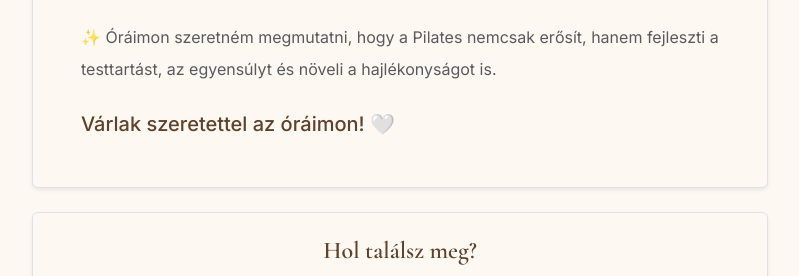
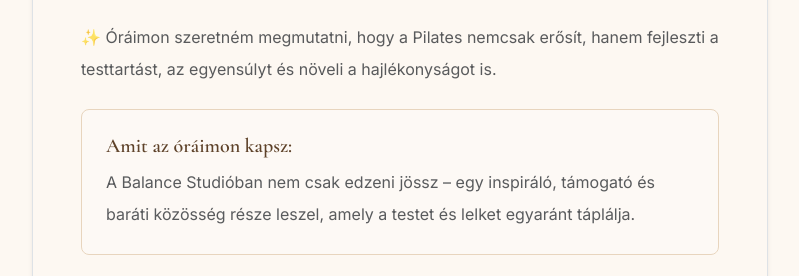
Before and after one commit to epatrik107/pilates, a plain HTML site: page about.html in a window 1280 px wide. Shown: the part 1047-1323 px from the top of the page, without its empty margins (240-1039 px from the left). Drawn offline with nearby package versions, Linux system fonts and the light colour scheme; no server answers.

Commit message:
Add callout box highlighting class benefits
Insert a sage-styled callout section into about.html with the heading "Amit az óráimon kapsz:" and a short paragraph promoting the studio's supportive, community-focused approach and holistic benefits. Uses existing design classes (bg-sage-light, rounded-3, border-sage) to visually emphasize the message.

```diff
--- a/about.html
+++ b/about.html
@@ -84,6 +84,14 @@
               ✨ Óráimon szeretném megmutatni, hogy a Pilates nemcsak erősít, hanem fejleszti a testtartást,
               az egyensúlyt és növeli a hajlékonyságot is.
             </p>
+
+            <div class="bg-sage-light rounded-3 p-4 mb-4 border border-sage">
+              <h3 class="h5 fw-semibold mb-2" style="color: var(--sage-700);">Amit az óráimon kapsz:</h3>
+              <p class="text-muted mb-0 lh-lg">
+                A Balance Studióban nem csak edzeni jössz – egy inspiráló, támogató és baráti közösség része leszel,
+                amely a testet és lelket egyaránt táplálja.
+              </p>
+            </div>
 
             <p class="fw-medium fs-5 mb-0" style="color: var(--sage-700);">
               Várlak szeretettel az óráimon! 🤍
```
